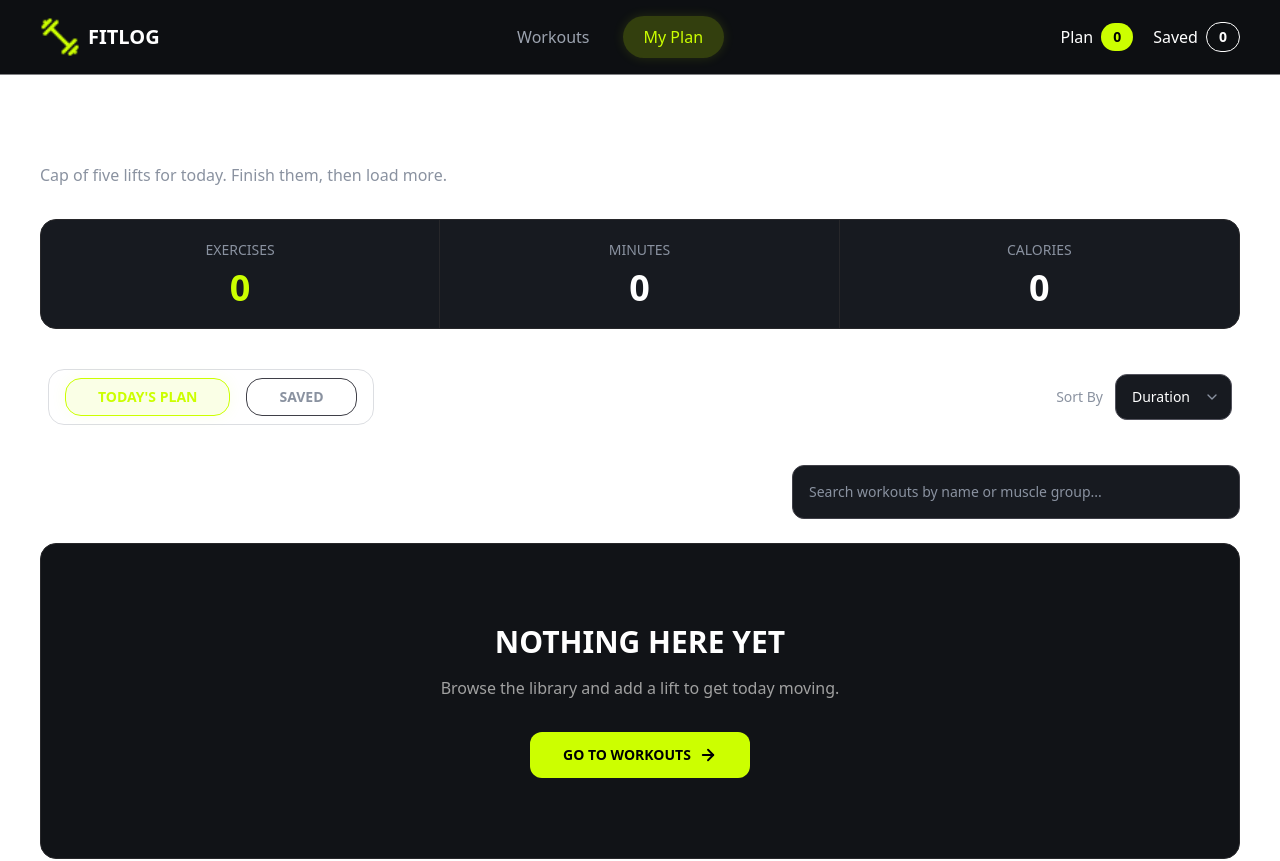
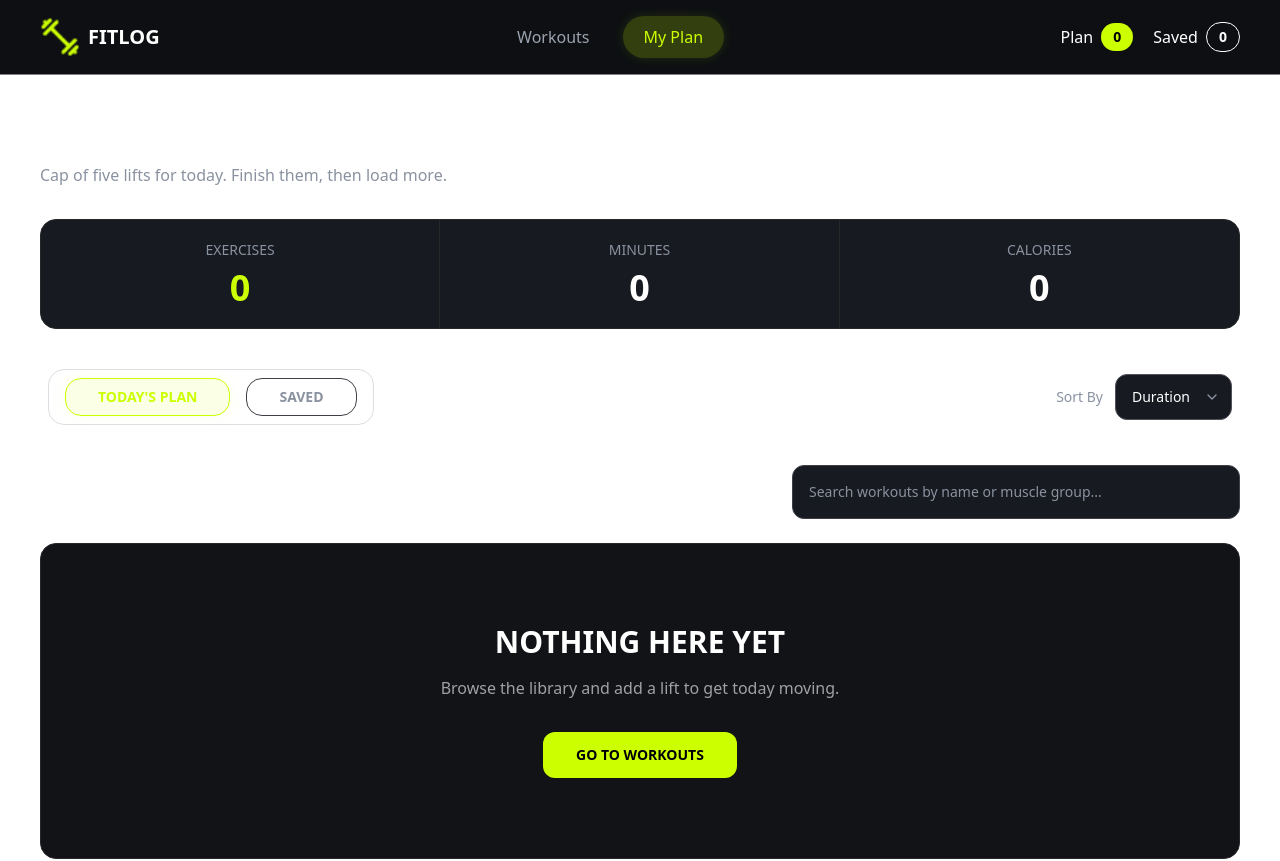
Before and after one commit to bhola16/FitLog-Bhola, a Next.js app: page /my-plan in a window 1280 px wide. Shown: the top 861 px of the page. Built offline with nearby package versions, Linux system fonts and the light colour scheme.

Commit message:
fix: add my plan loading state

```diff
--- a/src/app/my-plan/page.tsx
+++ b/src/app/my-plan/page.tsx
@@ -1,6 +1,6 @@
 "use client";
 
-import { ArrowRight, ChevronDown, X } from "lucide-react";
+import { ChevronDown, X } from "lucide-react";
 import Link from "next/link";
 import { useState } from "react";
 import { Bounce, toast } from "react-toastify";
@@ -10,7 +10,7 @@ import { useFitLog } from "../contex/FitLogContex";
 type SortOption = "duration" | "calories" | "rating";
 
 const MyPlanPage = () => {
-  const { plan, saved, loading } = useFitLog();
+  const { plan, saved, hydrated } = useFitLog();
 
   const [activeTab, setActiveTab] = useState<"plan" | "saved">("plan");
 
@@ -21,10 +21,10 @@ const MyPlanPage = () => {
 
   const [savedSortBy, setSavedSortBy] = useState<SortOption>("duration");
 
-  // Current tab list
+  // Get current tab list
   const currentList = activeTab === "plan" ? plan : saved;
 
-  // Filter workouts
+  // Filter by workout name or muscle group
   const filteredList = currentList.filter((workout) => {
     const searchText = search.toLowerCase();
 
@@ -36,22 +36,22 @@ const MyPlanPage = () => {
     );
   });
 
-  // Current tab sorting option
+  // Get current tab's sorting option
   const sortBy = activeTab === "plan" ? planSortBy : savedSortBy;
 
-  // Total minutes
+  // Calculate total minutes
   const totalMinutes = currentList.reduce(
     (total, workout) => total + workout.duration,
     0,
   );
 
-  // Total calories
+  // Calculate total calories
   const totalCalories = currentList.reduce(
     (total, workout) => total + workout.caloriesBurned,
     0,
   );
 
-  // Sort workouts
+  // Sort filtered list
   const sortedList = [...filteredList].sort((a, b) => {
     switch (sortBy) {
       case "duration":
@@ -114,7 +114,7 @@ const MyPlanPage = () => {
               </p>
 
               <p className="mt-2 text-3xl font-bold text-[#CCFF00] transition duration-300 group-hover:scale-110 sm:text-4xl">
-                {currentList.length}
+                {hydrated ? currentList.length : 0}
               </p>
             </div>
 
@@ -125,7 +125,7 @@ const MyPlanPage = () => {
               </p>
 
               <p className="mt-2 text-3xl font-bold text-white transition duration-300 group-hover:scale-110 group-hover:text-[#ccff00] sm:text-4xl">
-                {totalMinutes}
+                {hydrated ? totalMinutes : 0}
               </p>
             </div>
 
@@ -136,7 +136,7 @@ const MyPlanPage = () => {
               </p>
 
               <p className="mt-2 text-3xl font-bold text-white transition duration-300 group-hover:scale-110 group-hover:text-[#ccff00] sm:text-4xl">
-                {totalCalories}
+                {hydrated ? totalCalories : 0}
               </p>
             </div>
           </div>
@@ -234,8 +234,9 @@ const MyPlanPage = () => {
           </div>
         </div>
 
-        {/* Loading State */}
-        {loading ? (
+        {/* Loading / Empty / Workout List */}
+        {!hydrated ? (
+          /* Loading State */
           <div className="flex min-h-[300px] items-center justify-center rounded-2xl border border-zinc-800 bg-[#111317]">
             <div className="text-center">
               <div className="mx-auto mb-5 h-10 w-10 animate-spin rounded-full border-4 border-zinc-700 border-t-[#ccff00]" />
@@ -249,7 +250,7 @@ const MyPlanPage = () => {
           /* Empty State */
           <div className="rounded-2xl border border-zinc-800 bg-[#111317] px-6 py-20 text-center transition duration-300 hover:border-[#ccff00]/40 hover:shadow-[0_10px_30px_rgba(204,255,0,0.05)]">
             <h2 className="text-3xl font-bold uppercase text-white transition duration-300 hover:text-[#ccff00]">
-              {search ? "No Workouts Found" : "Nothing Here Yet"}
+              {search ? "No Workouts Found" : "NOTHING HERE YET"}
             </h2>
 
             <p className="mt-4 text-[#A1A1A1] transition duration-300 hover:text-white">
@@ -263,11 +264,6 @@ const MyPlanPage = () => {
               className="mt-8 inline-flex items-center gap-2 rounded-xl border border-transparent bg-[#ccff00] px-8 py-3 text-sm font-bold uppercase text-black transition-all duration-300 hover:-translate-y-1 hover:scale-105 hover:border-white hover:bg-[#d4ff33] hover:shadow-[0_8px_20px_rgba(204,255,0,0.25)] active:translate-y-0 active:scale-95"
             >
               Go to workouts
-              <ArrowRight
-                size={18}
-                strokeWidth={2.5}
-                className="transition-transform duration-300 group-hover:rotate-6"
-              />
             </Link>
           </div>
         ) : (
```
